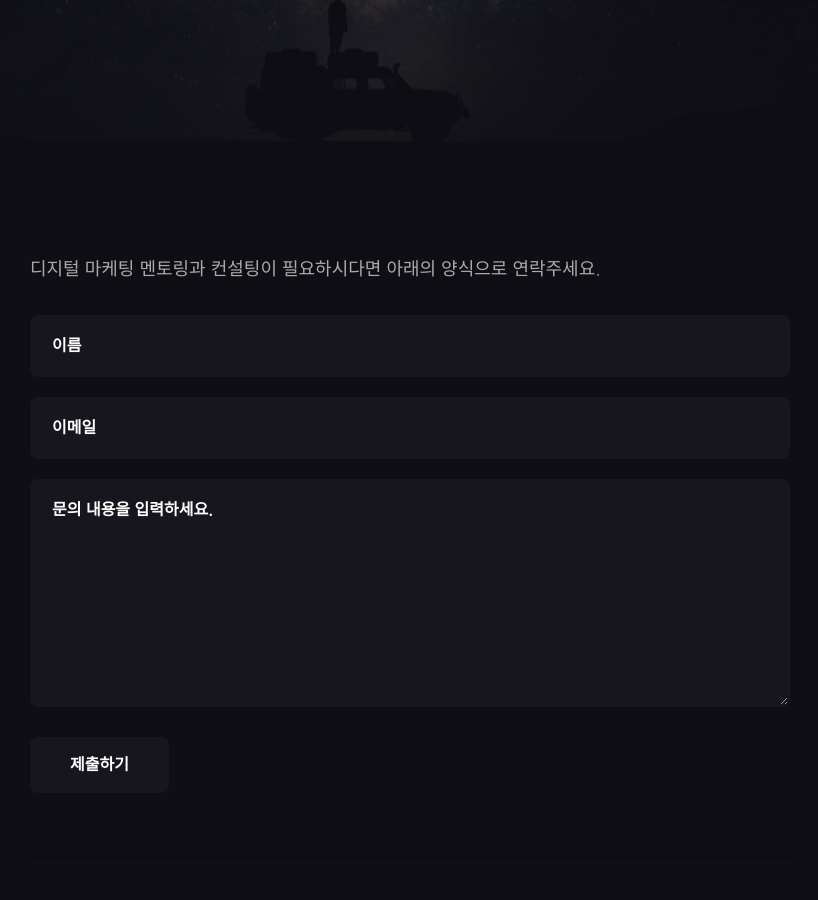
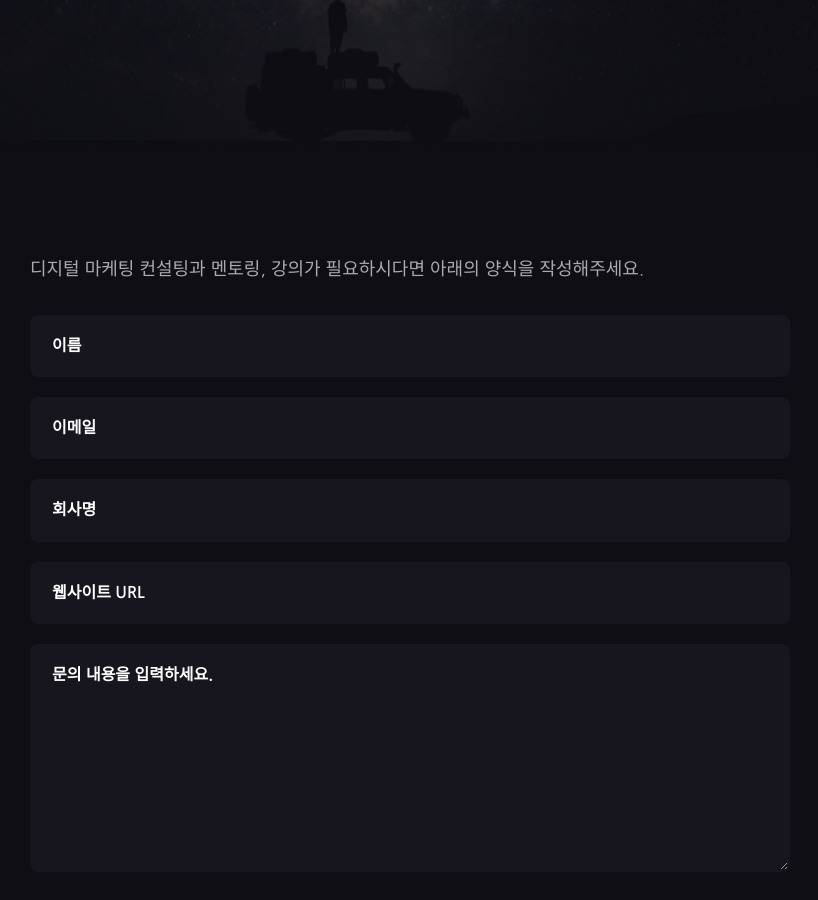
Before and after one commit to ogaeng/ogaeng-blog-dark, a Jekyll site: the page built from _pages/contact.html, in a window 1280 px wide and 900 px high, scrolled down 442 px. Shown: the whole window, without its empty margins (230-1048 px from the left). Built offline with Jekyll 4.4.1, drawn with Linux system fonts in a browser that asks for light colours; nearby versions of some CDN libraries.

Commit message:
contact form 항목 변경

```diff
--- a/_config.yml
+++ b/_config.yml
@@ -28,7 +28,7 @@ hero:
 # Contact Settings
 contact:
   email: ogaeng@ogaeng.com
-  description: 디지털 마케팅 멘토링과 컨설팅이 필요하시다면 아래의 양식으로 연락주세요.
+  description: 디지털 마케팅 컨설팅과 멘토링, 강의가 필요하시다면 아래의 양식을 작성해주세요.
 
 # NOTE
 # Norlin theme comes with a contact form built-in. You can use this form with Formspree (https://formspree.io/) service and get up to 50 submissions for free. Also, you can easily switch to another service if you want.
--- a/_pages/contact.html
+++ b/_pages/contact.html
@@ -12,15 +12,23 @@ image: '/images/contact.jpg'
     action="{% if site.contact.email %}https://formspree.io/{{site.contact.email}}{% else %}#{% endif %}" method="POST">
     <div class="form__group">
       <label class="form__label screen-reader-text" for="form-name">Your Name</label>
-      <input class="form__input" id="form-name" type="text" name="name" placeholder="이름" required>
+      <input class="form__input" id="form-name" type="text" name="이름" placeholder="이름" required>
     </div>
     <div class="form__group">
       <label class="form__label screen-reader-text" for="form-email">Your Email</label>
-      <input class="form__input" id="form-email" type="email" name="_replyto" placeholder="이메일" required>
+      <input class="form__input" id="form-email" type="email" name="이메일" placeholder="이메일" required>
+    </div>
+    <div class="form__group">
+      <label class="form__label screen-reader-text" for="form-company">Your Company</label>
+      <input class="form__input" id="form-company" type="text" name="회사" placeholder="회사명">
+    </div>
+    <div class="form__group">
+      <label class="form__label screen-reader-text" for="form-website">Website</label>
+      <input class="form__input" id="form-website" type="url" name="웹사이트" placeholder="웹사이트 URL">
     </div>
     <div class="form__group">
       <label class="form__label screen-reader-text" for="form-text">Your Message</label>
-      <textarea class="form__input" id="form-text" name="text" rows="10" placeholder="문의 내용을 입력하세요." required></textarea>
+      <textarea class="form__input" id="form-text" name="문의내용" rows="10" placeholder="문의 내용을 입력하세요." required></textarea>
     </div>
     <div class="form__group">
       <button class="button button--primary" type="submit">제출하기</button>
```
